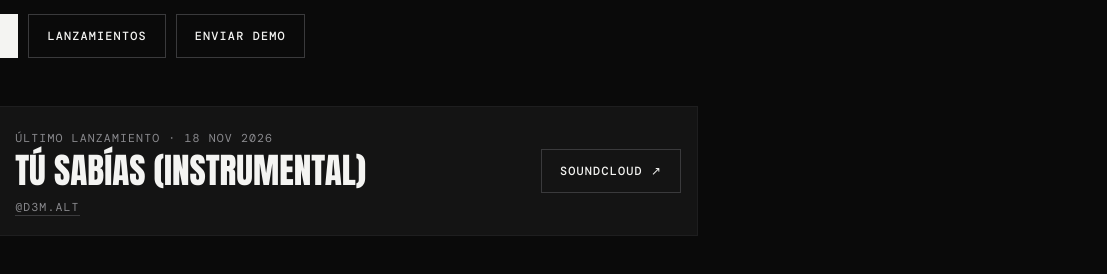
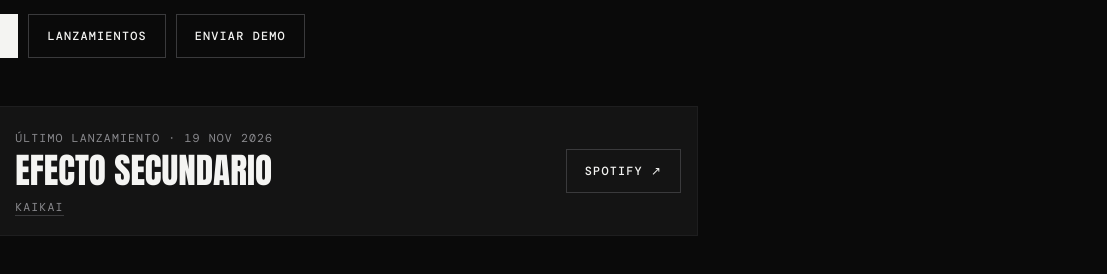
Before and after one commit to zpmpg4whh4-ux/Eazy-Money-Records-, a plain HTML site: page index.html in a window 1280 px wide. Shown: the part 980-1254 px from the top of the page, 173-1280 px from the left. Drawn offline with nearby package versions, Linux system fonts and the light colour scheme.

Commit message:
Add new release 'Efecto Secundario' by KaiKai

```diff
--- a/index.html
+++ b/index.html
@@ -178,6 +178,7 @@ header{backdrop-filter:none;background:var(--bg)}
 <li><span class="mono">26 sep 2026</span><h3>santa maria</h3><p>Nuevo sencillo de @inzxmnia!</p></li>
 <li><span class="mono">9 oct 2026</span><h3>Sexy, Nasty and Pretty (Deluxe)</h3><p>@ibiwis.chk amplía su EP con la versión deluxe.</p></li>
 <li><span class="mono">18 nov 2026</span><h3>Tú Sabías (Instrumental)</h3><p>@d3m.alt lanza su sencillo instrumental.</p></li>
+<li><span class="mono">19 nov 2026</span><h3>Efecto Secundario</h3><p>KaiKai lanza su EP.</p></li>
 <li><span class="mono">Marzo 2027</span><h3>Próximo: dayz n nightz</h3><p>@ibiwis.chk &amp; @inzxmnia! juntos.</p></li></ol>
 </div></section>
 
@@ -212,11 +213,12 @@ const IB='https://i.ibb.co/';
 const ARTISTAS=[
 {id:'ibiwis-chk',n:'@ibiwis.chk',rol:'Fundador · Producción',img:IB+'gM4K3htq/5c07e44c-3f1e-4c8a-870a-b710b3070901.jpg',txt:'Fundador del sello. En enero de 2026 el proyecto adopta la identidad de Eazy Money Records de su mano.',ig:'https://www.instagram.com/ibiwis.chk',links:[['Spotify','https://open.spotify.com/artist/5ufve6sBmwqI10dD7fF6c7'],['Apple Music','https://music.apple.com/mx/artist/ibiwis-chk/1763376591']]},
 {id:'inzxmnia',n:'@inzxmnia!',rol:'Artista',img:IB+'j7jQNKV/5d86e6c9-fac9-4899-a3f3-8244f3696802.jpg',txt:'Se une al sello entre febrero y marzo de 2026, aportando un sonido fresco.',ig:'https://www.instagram.com/muuulaaaaan',links:[['Spotify','https://open.spotify.com/artist/0OORgu1s7MwAgfckt9znnm'],['Apple Music','https://music.apple.com/mx/album/no-t-veo-single/6808378812']]},
-{id:'kaikai',n:'KaiKai',rol:'Artista',img:IB+'7xx4bbJP/kaikai.webp',txt:'Artista del roster. Música próximamente.',ig:'https://www.instagram.com/kaikai.luv',links:[]},
+{id:'kaikai',n:'KaiKai',rol:'Artista',img:IB+'7xx4bbJP/kaikai.webp',txt:'Artista del roster. El 19 de noviembre de 2026 lanza su EP Efecto Secundario.',ig:'https://www.instagram.com/kaikai.luv',links:[['Spotify','https://open.spotify.com/artist/6IL62O9sdkBkwQ2k7Zyl1n']]},
 {id:'d3m-alt',n:'@d3m.alt',rol:'Diseño y desarrollo web',img:IB+'FkKGKspJ/ED698336-4241-43-DA-A032-9047-C82-E9-D41.jpg',txt:'Diseño y desarrollo web del sello. El 18 de noviembre de 2026 lanza su sencillo instrumental Tú Sabías.',ig:'https://www.instagram.com/d3m.alt',links:[['SoundCloud','https://on.soundcloud.com/PJsjnuNk9tsMy1MCNl']]}];
 /* f = fecha ISO (opcional). g = sencillo | largo | prox */
 const LANZ=[
 {t:'dayz n nightz',a:'@ibiwis.chk & @inzxmnia!',tipo:'Próximo',g:'prox',fd:'Marzo 2027',f:'2027-03',links:[]},
+{t:'Efecto Secundario',a:'KaiKai',aid:'kaikai',tipo:'EP',g:'largo',f:'2026-11-19',img:'https://i.scdn.co/image/ab67616d0000b273d2a2070aef59d96580c84dc9',links:[['Spotify','https://open.spotify.com/album/2YWGHIcP9Iyv5E6zIF9ZgC']]},
 {t:'Tú Sabías (Instrumental)',a:'@d3m.alt',aid:'d3m-alt',tipo:'Sencillo Instrumental',g:'sencillo',f:'2026-11-18',img:'https://i.ibb.co/bgQTJLWK/IMG-1822.jpg',links:[['SoundCloud','https://on.soundcloud.com/PJsjnuNk9tsMy1MCNl']]},
 {t:'Sexy, Nasty and Pretty',a:'@ibiwis.chk',aid:'ibiwis-chk',tipo:'EP',g:'largo',f:'2026-06-22',img:IB+'xKH6ZtY5/ab67616d00001e02271b09212c0cf166ecf76a23.jpg',links:[['Spotify','https://open.spotify.com/album/072pnOuxiVKOgBcziZZob2'],['Apple Music','https://music.apple.com/mx/album/sexy-nasty-and-pretty-ep/6809551566']]},
 {t:'Sexy, Nasty and Pretty (Deluxe)',a:'@ibiwis.chk',aid:'ibiwis-chk',tipo:'Deluxe',g:'largo',f:'2026-10-09',img:IB+'Nd1Y6CGQ/3000x3000bb.jpg',links:[['Spotify','https://open.spotify.com/album/7leK357DE12fqFUjSInuSC'],['Apple Music','https://music.apple.com/mx/album/sexy-nasty-and-pretty-deluxe/6815563151']]},
```
